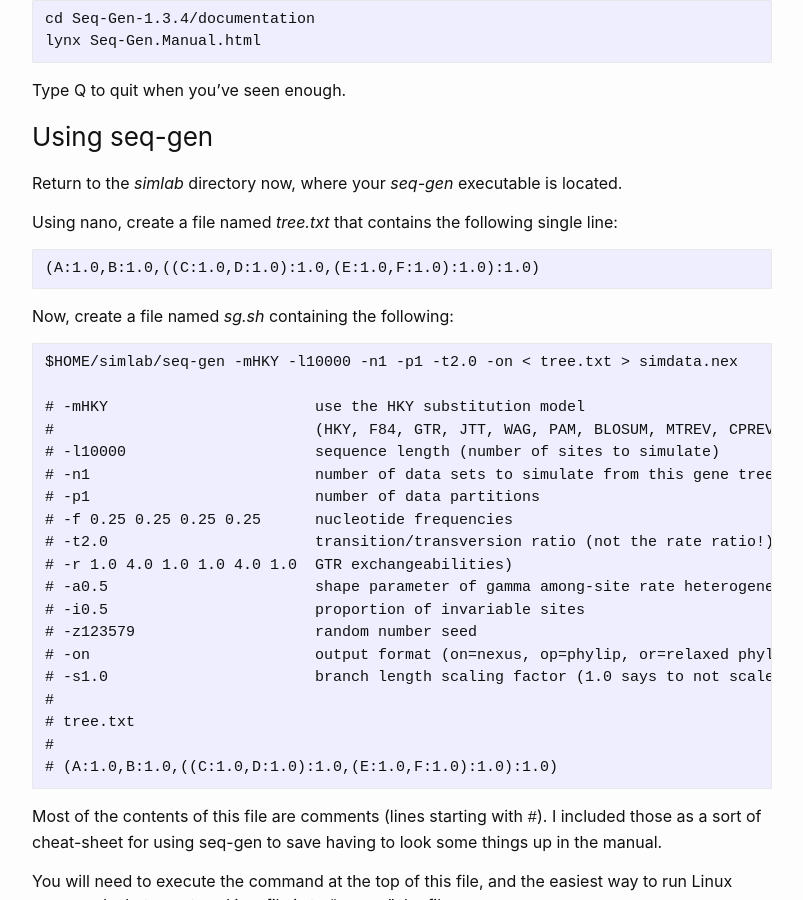
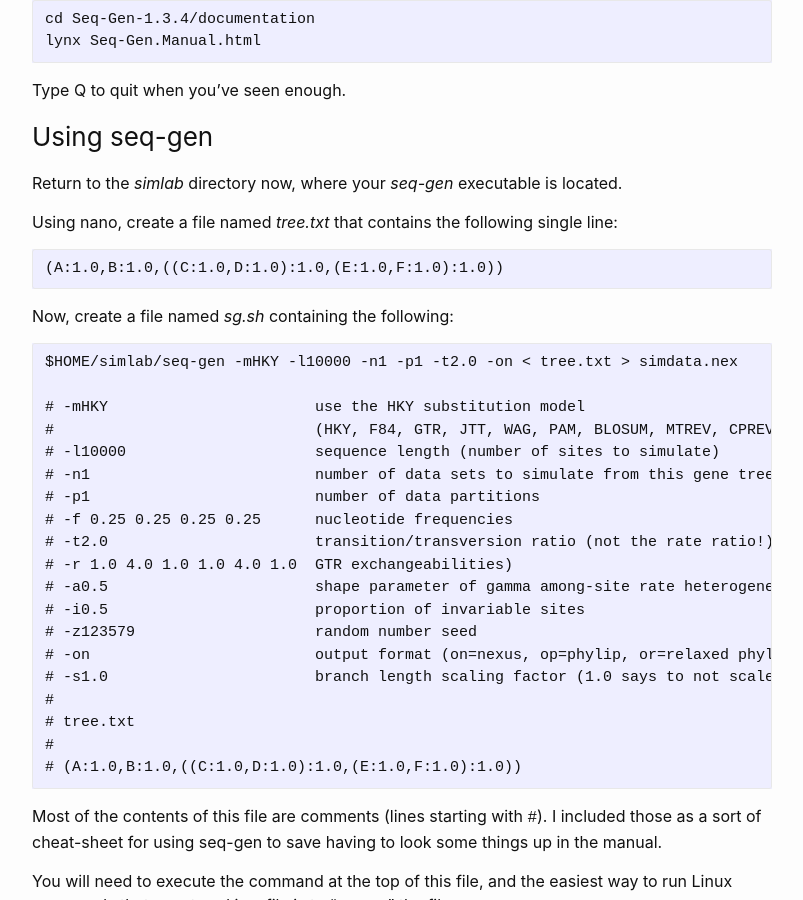
Before and after one commit to plewis/plewis.github.io, a Jekyll site: the page built from phylogenetics/simulation.md, in a window 1280 px wide and 900 px high, scrolled down 1755 px. Shown: the whole window, without its empty margins (238-1041 px from the left). Built offline with Jekyll 4.4.1, drawn with Linux system fonts in a browser that asks for light colours; emoji names are drawn with the system emoji font; some of the changed text lies outside the part shown.

Commit message:
Switched to unrooted trees

```diff
--- a/phylogenetics/simulation.md
+++ b/phylogenetics/simulation.md
@@ -66,7 +66,7 @@ Return to the _simlab_ directory now, where your _seq-gen_ executable is located
 
 Using nano, create a file named _tree.txt_ that contains the following single line:
 
-    (A:1.0,B:1.0,((C:1.0,D:1.0):1.0,(E:1.0,F:1.0):1.0):1.0)
+    (A:1.0,B:1.0,((C:1.0,D:1.0):1.0,(E:1.0,F:1.0):1.0))
 
 Now, create a file named _sg.sh_ containing the following:
 
@@ -88,7 +88,7 @@ Now, create a file named _sg.sh_ containing the following:
     #
     # tree.txt
     #
-    # (A:1.0,B:1.0,((C:1.0,D:1.0):1.0,(E:1.0,F:1.0):1.0):1.0)
+    # (A:1.0,B:1.0,((C:1.0,D:1.0):1.0,(E:1.0,F:1.0):1.0))
 
 Most of the contents of this file are comments (lines starting with <tt>#</tt>). I included those as a sort of cheat-sheet for using seq-gen to save having to look some things up in the manual.
 
@@ -127,7 +127,7 @@ Create an empty text file named _paupsim.nex_:
     #nexus
 
     begin trees;
-        tree 1 = [&R] ((A:0.1,B:0.1):0.05,(C:0.1,D:0.1):0.05);
+        tree 1 = ((A:0.1,B:0.1):0.1,(C:0.1,D:0.1));
     end;
 
     begin dnasim;
```
